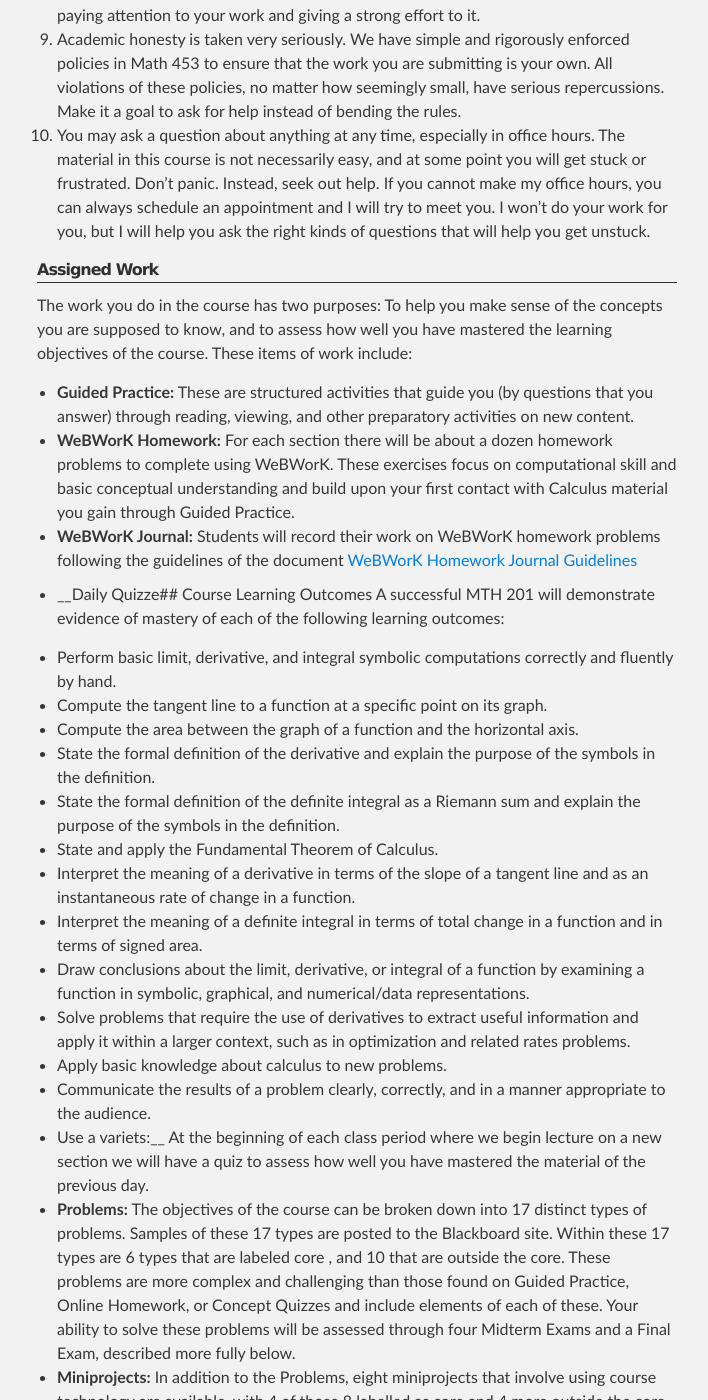
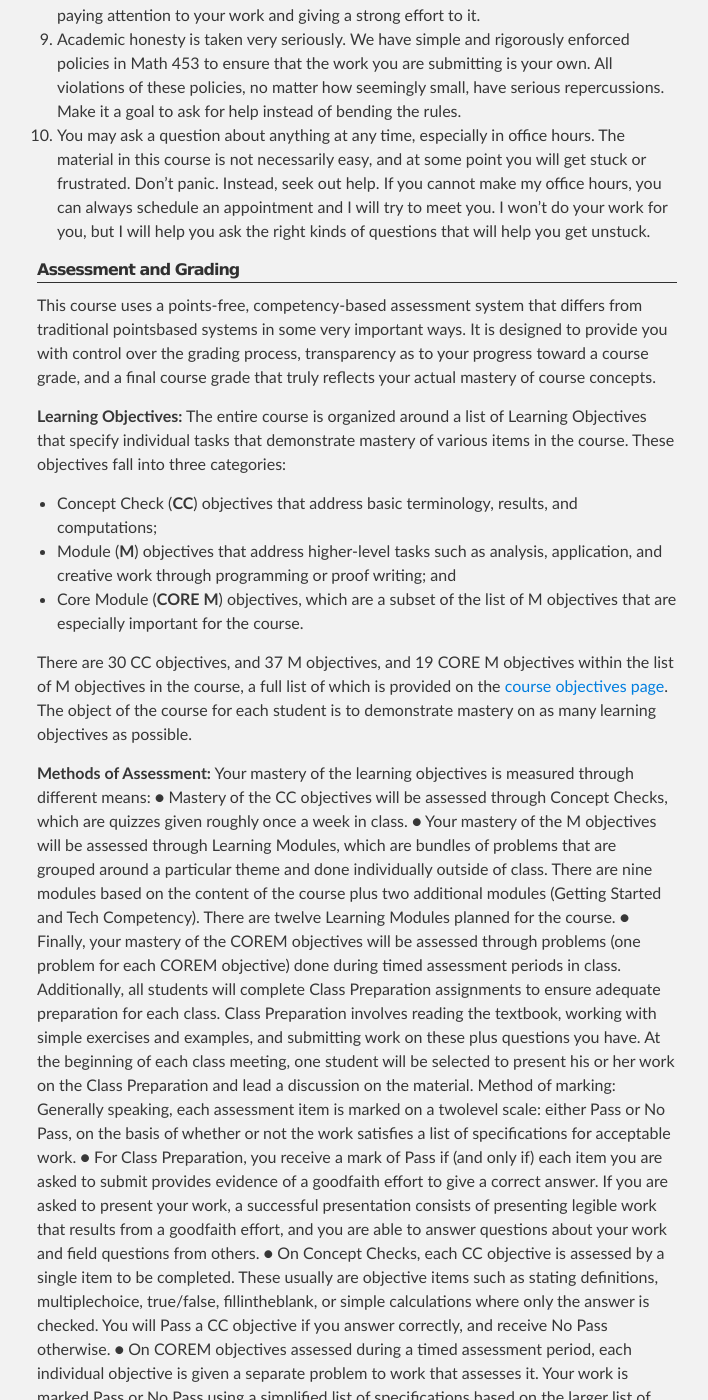
Before and after one commit to sergeballif/NSC-Math-453, a Jekyll site: the page built from Syllabus.md, in a window 1280 px wide and 1400 px high, scrolled down 1251 px. Shown: the whole window, without its empty margins (283-991 px from the left). Built offline with Jekyll 4.4.1, drawn with Linux system fonts in a browser that asks for light colours; some of the changed text lies outside the part shown.

Commit message:
Update Syllabus.md

```diff
--- a/Syllabus.md
+++ b/Syllabus.md
@@ -22,6 +22,86 @@ __Office Hours:__ NSE 114 Mon/Wed/Fri 8:45-9:20, Tue/Thu 2:30-3:30 Drop by my of
 9. Academic honesty is taken very seriously. We have simple and rigorously enforced policies in Math 453 to ensure that the work you are submitting is your own. All violations of these policies, no matter how seemingly small, have serious repercussions. Make it a goal to ask for help instead of bending the rules.
 10. You may ask a question about anything at any time, especially in office hours. The material in this course is not necessarily easy, and at some point you will get stuck or frustrated. Don’t panic. Instead, seek out help. If you cannot make my office hours, you can always schedule an appointment and I will try to meet you. I won’t do your work for you, but I will help you ask the right kinds of questions that will help you get unstuck.
 
+## Assessment and Grading
+
+This course uses a points-free, competency-based assessment system that differs from traditional pointsbased systems in some very important ways. It is designed to provide you with control over the grading process, transparency as to your progress toward a course grade, and a final course grade that truly reflects your actual mastery of course concepts.
+
+__Learning Objectives:__ The entire course is organized around a list of Learning Objectives that specify individual
+tasks that demonstrate mastery of various items in the course. These objectives fall into three categories:
+
+- Concept Check (__CC__) objectives that address basic terminology, results, and computations;
+- Module (__M__) objectives that address higher-level tasks such as analysis, application, and creative work
+through programming or proof writing; and
+- Core Module (__CORE M__) objectives, which are a subset of the list of M objectives that are especially
+important for the course.
+
+There are 30 CC objectives, and 37 M objectives, and 19 CORE M objectives within the list of M objectives in the course, a full list of which is provided on the [course objectives page](NSC-Math-453/CourseObjectives.html). The object of the course for each student is to demonstrate mastery on as many learning objectives as possible.
+
+
+
+
+
+
+
+
+
+
+__Methods of Assessment:__ Your mastery of the learning objectives is measured through different means:
+● Mastery of the CC objectives will be assessed through Concept Checks, which are quizzes given roughly
+once a week in class.
+● Your mastery of the M objectives will be assessed through Learning Modules, which are bundles of
+problems that are grouped around a particular theme and done individually outside of class. There are nine
+modules based on the content of the course plus two additional modules (Getting Started and Tech
+Competency). There are twelve Learning Modules planned for the course.
+● Finally, your mastery of the COREM
+objectives will be assessed through problems (one problem for each
+COREM
+objective) done during timed assessment periods in class.
+Additionally, all students will complete Class Preparation assignments to ensure adequate preparation for each
+class. Class Preparation involves reading the textbook, working with simple exercises and examples, and submitting
+work on these plus questions you have. At the beginning of each class meeting, one student will be selected to
+present his or her work on the Class Preparation and lead a discussion on the material.
+Method of marking: Generally speaking, each assessment item is marked on a twolevel
+scale: either Pass or No
+Pass, on the basis of whether or not the work satisfies a list of specifications for acceptable work.
+● For Class Preparation, you receive a mark of Pass if (and only if) each item you are asked to submit
+provides evidence of a goodfaith
+effort to give a correct answer. If you are asked to present your work, a
+successful presentation consists of presenting legible work that results from a goodfaith
+effort, and you are
+able to answer questions about your work and field questions from others.
+● On Concept Checks, each CC objective is assessed by a single item to be completed. These usually are
+objective items such as stating definitions, multiplechoice,
+true/false, fillintheblank,
+or simple calculations
+where only the answer is checked. You will Pass a CC objective if you answer correctly, and receive No
+Pass otherwise.
+● On COREM
+objectives assessed during a timed assessment period, each individual objective is given a
+separate problem to work that assesses it. Your work is marked Pass or No Pass using a simplified list of
+specifications based on the larger list of specifications for Modules.
+● On Learning Modules (untimed), we use a threelevel
+scale: Pass, Progressing, or No Pass. A mark of
+Pass is reserved for a submission for a module that meets the specifications for professionally acceptable
+work throughout the entire submission. A mark of Progressing is for work that meets many of the
+specifications but has a small number of critical errors or otherwise fails to meet specifications but
+it’s
+close. No Pass is given to work that does not reach the level of Progressing.
+Timed assessment periods: At four different times during the semester, we will set aside the entire class period for
+you to attempt problems aimed at the 24 COREM
+objectives. Before each timed assessment period, you will be
+surveyed as to which COREM
+objectives you would like to be assessed on during that period. You may attempt as
+many or as few as you like. For all the ones you select, you will receive a problem that assesses that COREM
+objective. If your work on a timed problem is Passing, then you have demonstrated mastery on that learning
+objective, and you will not be tested on it again. If your work does Not Pass, then you can elect to try a new instance
+of that problem at a later timed assessment period. You may also elect to be reassessed
+on CC objectives during
+timed assessment periods if you have not passed some of those; as with COREM
+objectives, you will need to
+specify which CC objectives you want to be assessed on in advance.
+The table below shows the requirements necessary for each letter grade. To earn the grade listed in each row, a
+student must satisfy ALL the criteria in that row.
 
 
 
```
